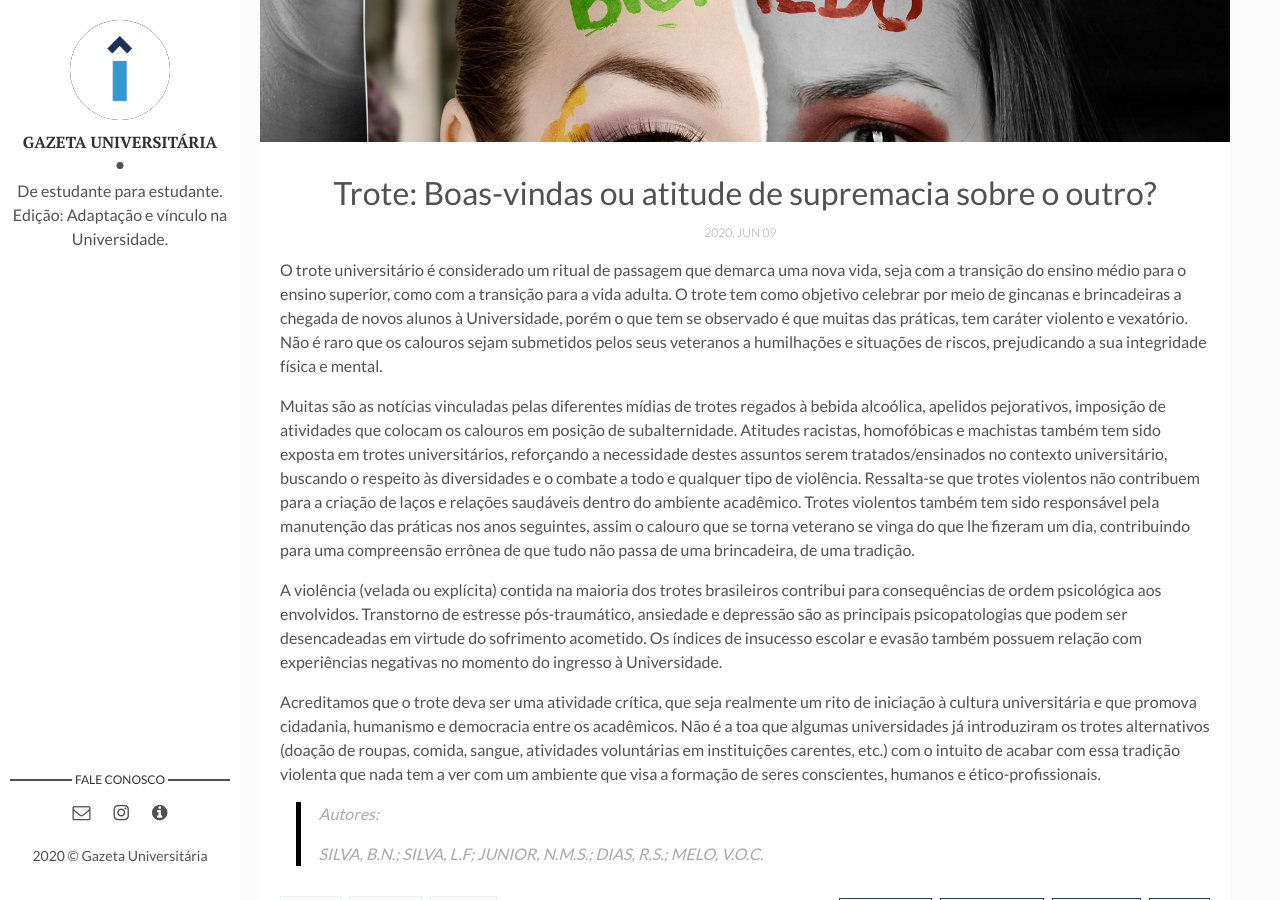
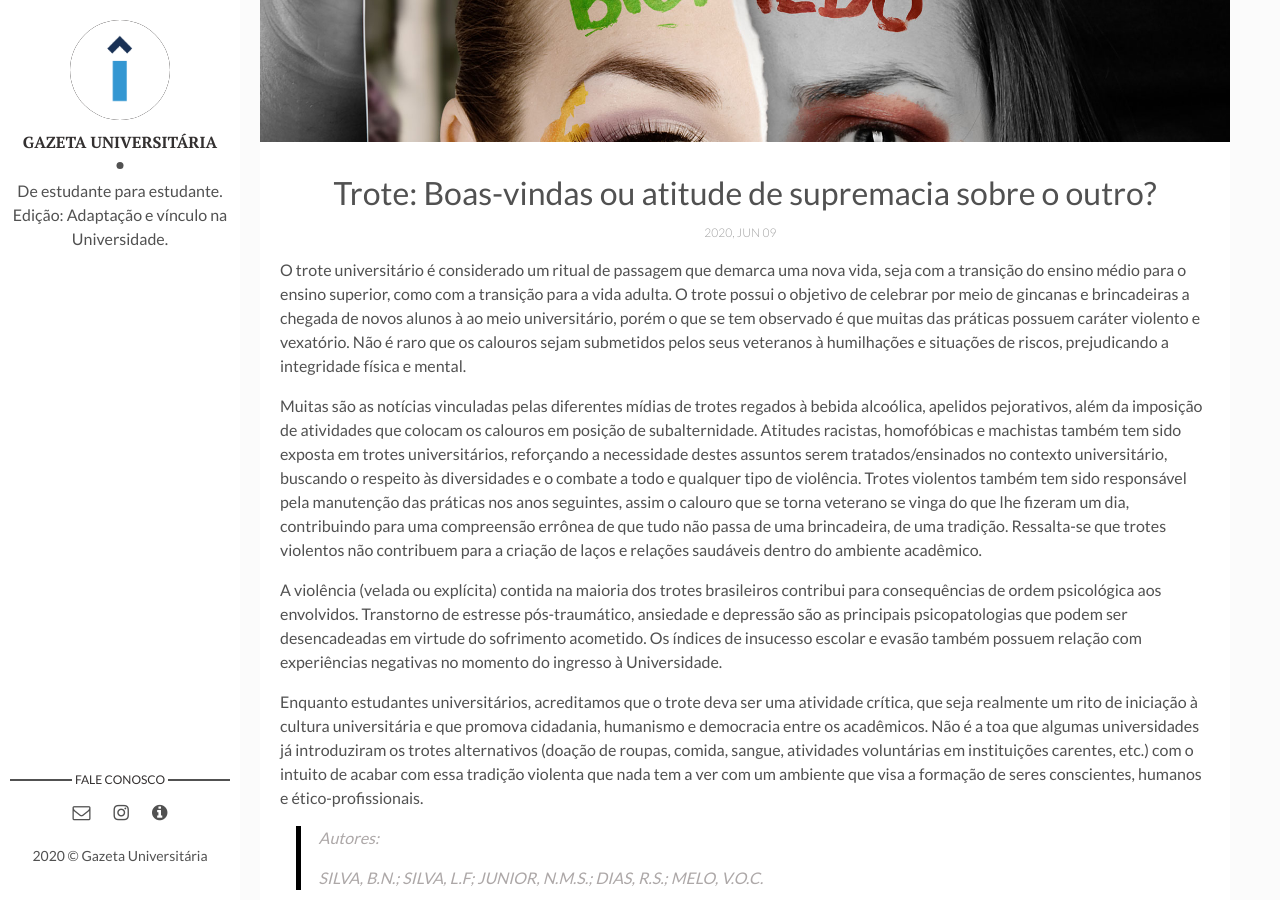
Before and after one commit to gazetauniversitaria/gazetauniversitaria.github.io, a Jekyll site: the page built from _posts/2020-06-09-trote-univ.markdown, in a window 1280 px wide and 900 px high, scrolled down 378 px. Built offline with Jekyll 4.4.1, drawn with Linux system fonts in a browser that asks for light colours; comment, search, counter and statistics services are not loaded.

Commit message:
Update 2020-06-09-trote-univ.markdown

```diff
--- a/_posts/2020-06-09-trote-univ.markdown
+++ b/_posts/2020-06-09-trote-univ.markdown
@@ -7,13 +7,13 @@ img:  Trote/troteuniv.jpg
 tags: [Estudantes, Saúde Mental, Psicologia,Trote]
 ---
 
-O trote universitário é considerado um ritual de passagem que demarca uma nova vida, seja com a transição do ensino médio para o ensino superior, como com a transição para a vida adulta. O trote tem como objetivo celebrar por meio de gincanas e brincadeiras a chegada de novos alunos à Universidade, porém o que tem se observado é que muitas das práticas, tem caráter violento e vexatório. Não é raro que os calouros sejam submetidos pelos seus veteranos a humilhações e situações de riscos, prejudicando a sua integridade física e mental.
+O trote universitário é considerado um ritual de passagem que demarca uma nova vida, seja com a transição do ensino médio para o ensino superior, como com a transição para a vida adulta. O trote possui o objetivo de celebrar por meio de gincanas e brincadeiras a chegada de novos alunos à ao meio universitário, porém o que se tem observado é que muitas das práticas possuem caráter violento e vexatório. Não é raro que os calouros sejam submetidos pelos seus veteranos à humilhações e situações de riscos, prejudicando a integridade física e mental.
 
-Muitas são as notícias vinculadas pelas diferentes mídias de trotes regados à bebida alcoólica, apelidos pejorativos, imposição de atividades que colocam os calouros em posição de subalternidade. Atitudes racistas, homofóbicas e machistas também tem sido exposta em trotes universitários, reforçando a necessidade destes assuntos serem tratados/ensinados no contexto universitário, buscando o respeito às diversidades e o combate a todo e qualquer tipo de violência. Ressalta-se que trotes violentos não contribuem para a criação de laços e relações saudáveis dentro do ambiente acadêmico. Trotes violentos também tem sido responsável pela manutenção das práticas nos anos seguintes, assim o calouro que se torna veterano se vinga do que lhe fizeram um dia, contribuindo para uma compreensão errônea de que tudo não passa de uma brincadeira, de uma tradição.
+Muitas são as notícias vinculadas pelas diferentes mídias de trotes regados à bebida alcoólica, apelidos pejorativos, além da imposição de atividades que colocam os calouros em posição de subalternidade. Atitudes racistas, homofóbicas e machistas também tem sido exposta em trotes universitários, reforçando a necessidade destes assuntos serem tratados/ensinados no contexto universitário, buscando o respeito às diversidades e o combate a todo e qualquer tipo de violência. Trotes violentos também tem sido responsável pela manutenção das práticas nos anos seguintes, assim o calouro que se torna veterano se vinga do que lhe fizeram um dia, contribuindo para uma compreensão errônea de que tudo não passa de uma brincadeira, de uma tradição. Ressalta-se que trotes violentos não contribuem para a criação de laços e relações saudáveis dentro do ambiente acadêmico.
 
 A violência (velada ou explícita) contida na maioria dos trotes brasileiros contribui para consequências de ordem psicológica aos envolvidos. Transtorno de estresse pós-traumático, ansiedade e depressão são as principais psicopatologias que podem ser desencadeadas em virtude do sofrimento acometido. Os índices de insucesso escolar e evasão também possuem relação com experiências negativas no momento do ingresso à Universidade.
 
-Acreditamos que o trote deva ser uma atividade crítica, que seja realmente um rito de iniciação à cultura universitária e que promova cidadania, humanismo e democracia entre os acadêmicos. Não é a toa que algumas universidades já introduziram os trotes alternativos (doação de roupas, comida, sangue, atividades voluntárias em instituições carentes, etc.) com o intuito de acabar com essa tradição violenta que nada tem a ver com um ambiente que visa a formação de seres conscientes, humanos e ético-profissionais.
+Enquanto estudantes universitários, acreditamos que o trote deva ser uma atividade crítica, que seja realmente um rito de iniciação à cultura universitária e que promova cidadania, humanismo e democracia entre os acadêmicos. Não é a toa que algumas universidades já introduziram os trotes alternativos (doação de roupas, comida, sangue, atividades voluntárias em instituições carentes, etc.) com o intuito de acabar com essa tradição violenta que nada tem a ver com um ambiente que visa a formação de seres conscientes, humanos e ético-profissionais.
 
 > Autores:
 >
```
